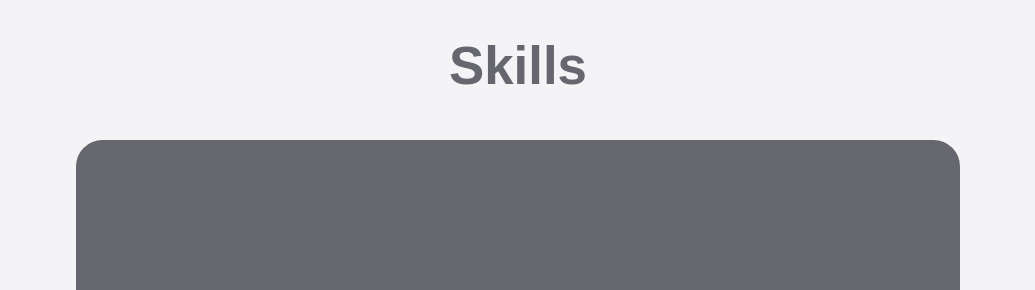
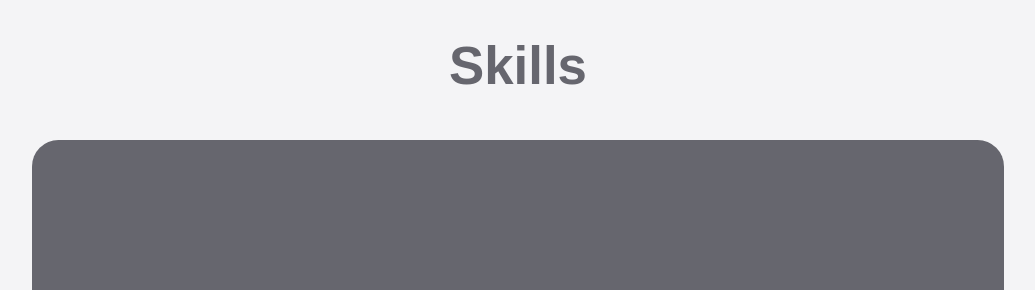
Before and after one commit to BlancoJohncarlo/Clarisse-Portfolio, a plain HTML site: page index.html in a window 1280 px wide. Shown: the part 1697-1987 px from the top of the page, without its empty margins (122-1157 px from the left). Drawn offline with nearby package versions, Linux system fonts and the light colour scheme.

Commit message:
Update styles.css

```diff
--- a/styles.css
+++ b/styles.css
@@ -544,9 +544,12 @@ span{
         font-size: 55%;
     }
     .skills-container{
+        display: flex;
+        flex-direction: column;
+        align-items: center;
+        justify-content: center;
         padding-bottom: 7rem;
-        grid-template-columns: repeat(1,1fr);
-        margin: 0 5rem;
+        margin: 0 auto;
     }
     .projects-box{
         grid-template-columns: repeat(2,1fr);
```
